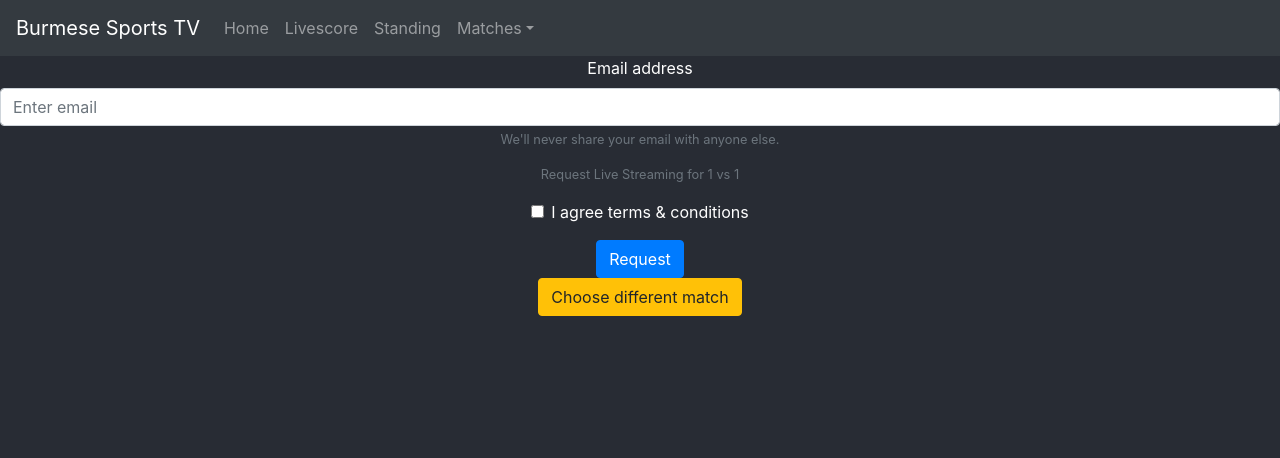
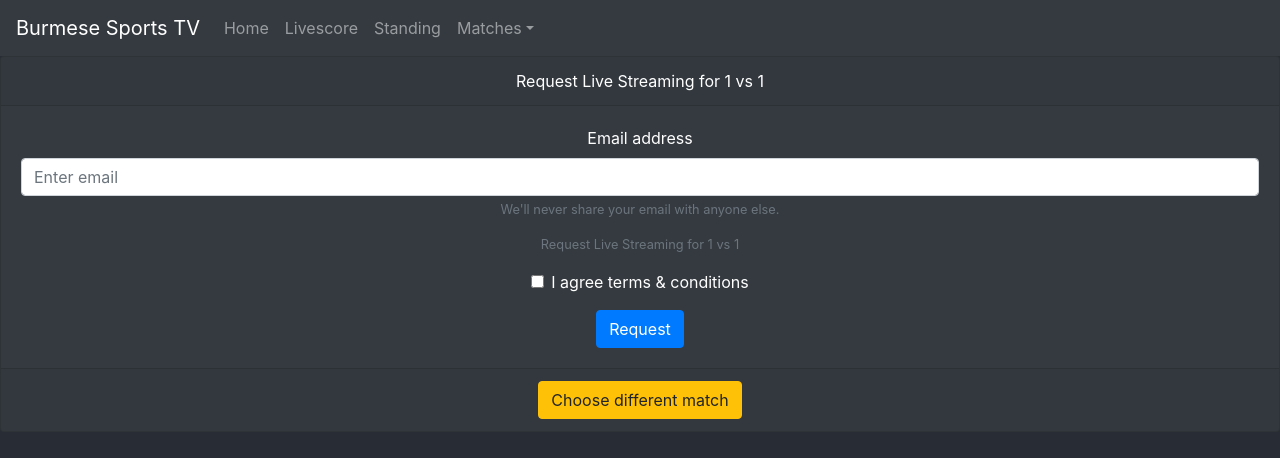
Before and after one commit to HeinMynn/burmesesports, a React (Create React App) app: page /request/1/1 in a window 1280 px wide. Shown: the top 458 px of the page. Built offline with nearby package versions, Linux system fonts and the light colour scheme.

Commit message:
netlify form home away

```diff
--- a/src/components/Request.js
+++ b/src/components/Request.js
@@ -1,6 +1,6 @@
 import axios from "axios";
 import React, { useEffect, useState } from "react";
-import { Form, Button } from "react-bootstrap";
+import { Form, Button, Card } from "react-bootstrap";
 import { useHistory, useParams } from "react-router-dom";
 
 function simulateNetworkRequest() {
@@ -16,17 +16,23 @@
 
   return (
     <div className="form-wrapper">
+          <Card className="bg-dark text-white">
+              <Card.Header>Request Live Streaming for {home} vs {away}</Card.Header>
+        <Card.Body>
           <Form
             name="requst"
             method="POST"
             data-netlify="true"
-        noValidate
-        validated={validated}
           >
             <Form.Control type="hidden" name="form-name" value="request" />
             <Form.Group controlId="formBasicEmail">
               <Form.Label>Email address</Form.Label>
-          <Form.Control type="email" name="email" placeholder="Enter email" />
+              <Form.Control
+                type="email"
+                name="email"
+                              placeholder="Enter email"
+                              required
+              />
               <Form.Text className="text-muted">
                 We'll never share your email with anyone else.
               </Form.Text>
@@ -49,9 +55,13 @@
               Request
             </Button>
           </Form>
+        </Card.Body>
+        <Card.Footer>
           <Button variant="warning" onClick={history.goBack}>
             Choose different match
           </Button>
+        </Card.Footer>
+      </Card>
     </div>
   );
 }
```
Also changed, not shown: 1 other file (tests, documents, lock files or other folders). Lines whose indentation alone changed are shown as unchanged.
